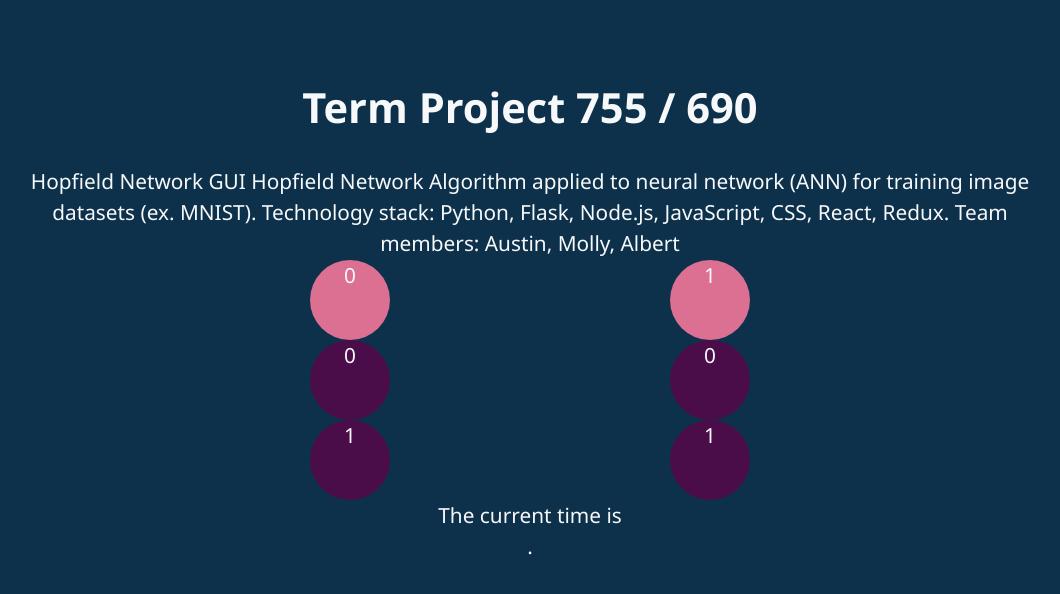
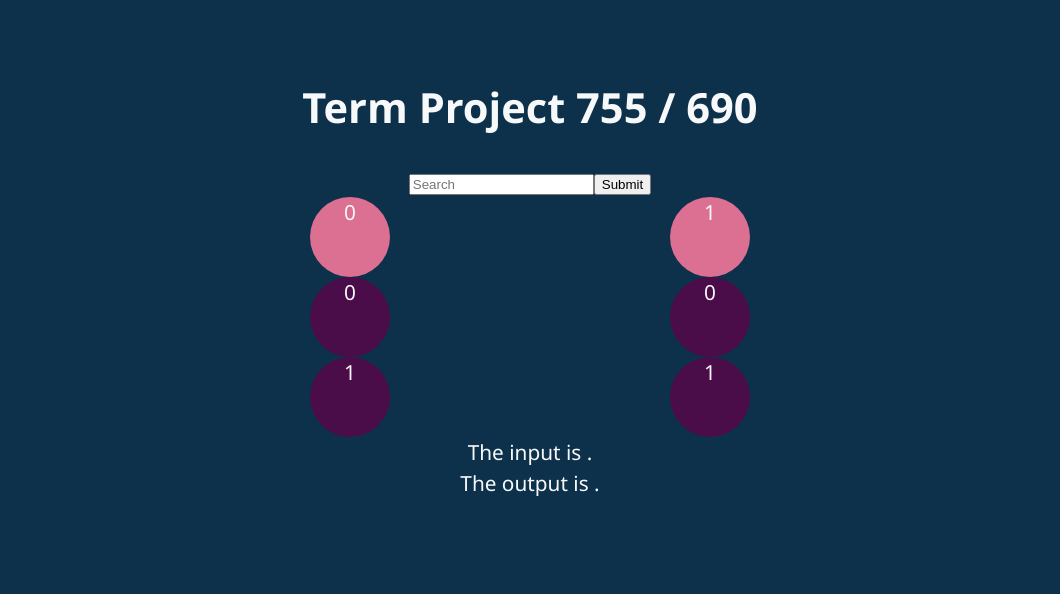
Before and after one commit to NYIT-EENG-755-CSCI-690/Hopfield-Network-GUI, a React (Vite) app in the folder TermProjectRepo/: page / in a window 1280 px wide. Shown: the top 594 px of the page, without its empty margins (110-1170 px from the left). Built offline with nearby package versions, Linux system fonts and the light colour scheme; no server answers.

Commit message:
Make API call with Search Component

```diff
--- a/TermProjectRepo/src/App.jsx
+++ b/TermProjectRepo/src/App.jsx
@@ -1,27 +1,12 @@
-import React, { useState, useEffect } from "react";
+import React from "react";
 import { createRoot } from "react-dom";
-import Landing from "./Landing";
-import BallContainer from "./BallContainer";
-
-// TODO: replace dummy data. Migrate ball dataset to api server and map data onto landing page.
+import Search from "./Search";
 
 const App = () => {
-    const [currentTime, setCurrentTime] = useState(1);
-
-    useEffect(() => {
-        fetch("/time")
-            .then((res) => res.json())
-            .then((data) => {
-                setCurrentTime(data);
-            });
-    }, []);
-
     return (
         <div className="app">
             <div className="landing">
-                <Landing />
-                <BallContainer />
-                <div>The current time is {currentTime.time} </div>.
+                <Search />
             </div>
         </div>
     );
--- a/TermProjectRepo/src/BallContainer.jsx
+++ /dev/null
@@ -1,15 +0,0 @@
-import React from "react";
-import ShowBall from "./ShowBall";
-import preload from "./data.json";
-
-// TODO: breakdown container into ball components, apply styling to each component
-
-const BallContainer = () => (
-    <div className="balls-container">
-        {preload.balls.map((ball) => (
-            <ShowBall {...ball} />
-        ))}
-    </div>
-);
-
-export default BallContainer;
--- a/TermProjectRepo/src/Landing.jsx
+++ /dev/null
@@ -1,17 +0,0 @@
-import React from "react";
-
-const Landing = () => {
-    return (
-        <div>
-            <h1>Term Project 755 / 690</h1>
-            <div>
-                Hopfield Network GUI Hopfield Network Algorithm applied to
-                neural network (ANN) for training image datasets (ex. MNIST).
-                Technology stack: Python, Flask, Node.js, JavaScript, CSS,
-                React, Redux. Team members: Austin, Molly, Albert
-            </div>
-        </div>
-    );
-};
-
-export default Landing;
--- /dev/null
+++ b/TermProjectRepo/src/Search.jsx
@@ -0,0 +1,57 @@
+import React, { useState, useEffect } from "react";
+import ShowBall from "./ShowBall";
+import preload from "./data.json";
+
+const Search = () => {
+    const [searchTerm, setSearchTerm] = useState("");
+    const [message, setMessage] = useState("");
+
+    async function requestWord() {
+        await fetch("/process-word")
+            .then((res) => res.json())
+            .then((data) => {
+                console.log(data);
+                setSearchTerm(data);
+            });
+        // setSearchTerm(word || "");
+    }
+
+    const handleMessage = (e) => {
+        var newMessage = e.currentTarget.value;
+        // console.log(newMessage)
+        setMessage(newMessage);
+    };
+
+    return (
+        <div className="search">
+            <form
+                onSubmit={(e) => {
+                    e.preventDefault();
+                    requestWord();
+                    setMessage(searchTerm.input);
+                }}
+            >
+                <header>
+                    <h1>Term Project 755 / 690</h1>
+                    <input
+                        id="search"
+                        value={message}
+                        type="text"
+                        placeholder="Search"
+                        onChange={handleMessage}
+                    />
+                    <button>Submit</button>
+                </header>
+            </form>
+            <div className="balls-container">
+                {preload.balls.map((ball) => (
+                    <ShowBall {...ball} />
+                ))}
+            </div>
+            <div>The input is {searchTerm.input}.</div>
+            <div>The output is {searchTerm.output}.</div>
+        </div>
+    );
+};
+
+export default Search;
--- a/TermProjectRepo/src/ShowBall.jsx
+++ b/TermProjectRepo/src/ShowBall.jsx
@@ -16,10 +16,10 @@ const ShowBall = ({ val_one, val_two, val_three, id }) => {
                     {val_one}
                 </div>
             </motion.div>
-            <div className="ball-two" key={id} style={{ "--i": id }}>
+            <div className="ball-two" key={(id += 1)} style={{ "--i": id }}>
                 {val_two}
             </div>
-            <div className="ball-three" key={id} style={{ "--i": id }}>
+            <div className="ball-three" key={(id += 2)} style={{ "--i": id }}>
                 {val_three}
             </div>
         </div>
--- a/TermProjectRepo/src/data.json
+++ b/TermProjectRepo/src/data.json
@@ -1,12 +1,12 @@
 {
     "balls":[
-        {"id": "1",
+        {"id": "0",
         "val_one": "0",
         "val_two":"0",
         "val_three": "1"},
 
         {
-        "id":"2",
+        "id":"40",
         "val_one": "1",
         "val_two":"0",
         "val_three": "1"}
--- a/TermProjectRepo/vite.config.js
+++ b/TermProjectRepo/vite.config.js
@@ -4,7 +4,7 @@ import react from "@vitejs/plugin-react";
 export default defineConfig({
     server: {
         proxy: {
-            "/time": {
+            "/process-word": {
                 target: "http://localhost:5000",
                 changeOrigin: true,
                 secure: false,
```
Also changed, not shown: 1 other file (tests, documents, lock files or other folders).
